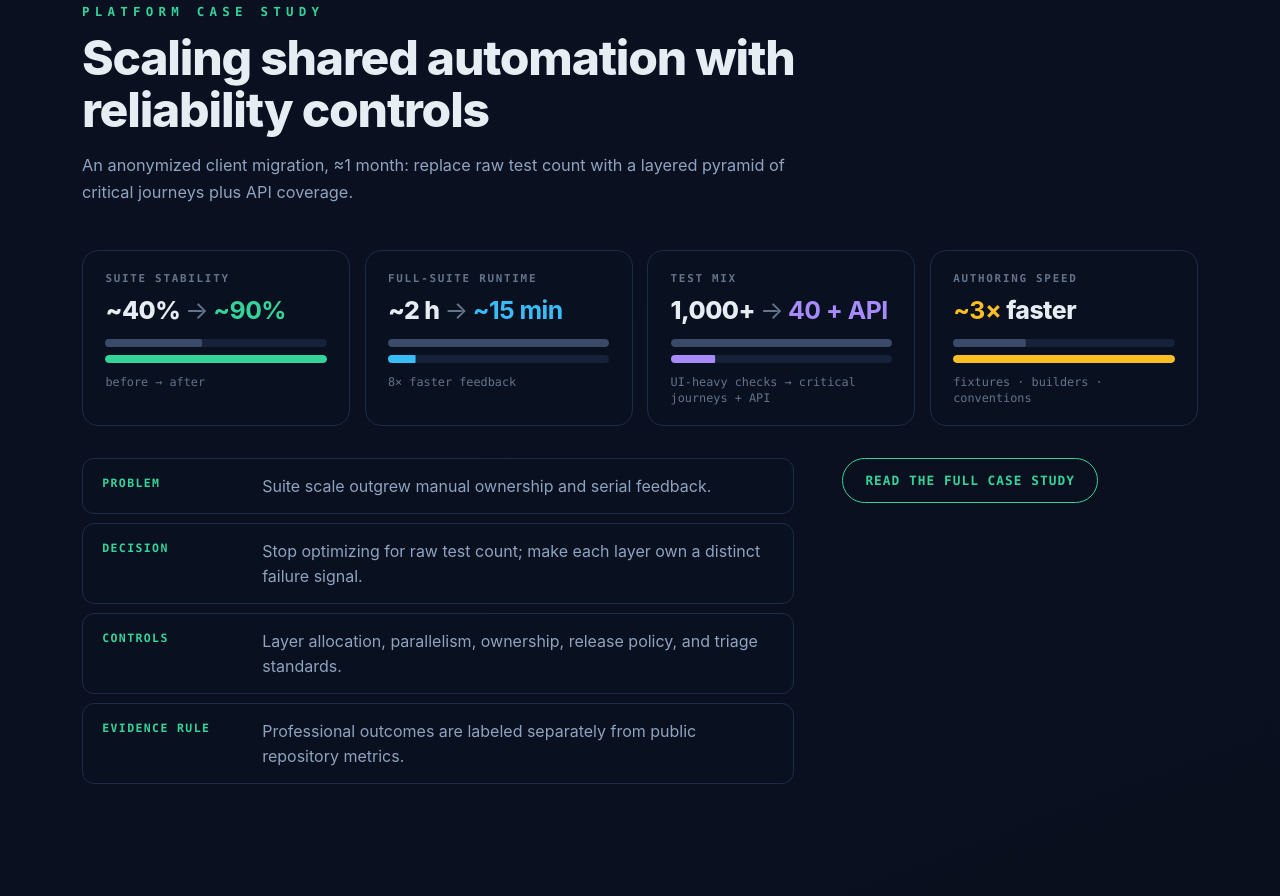
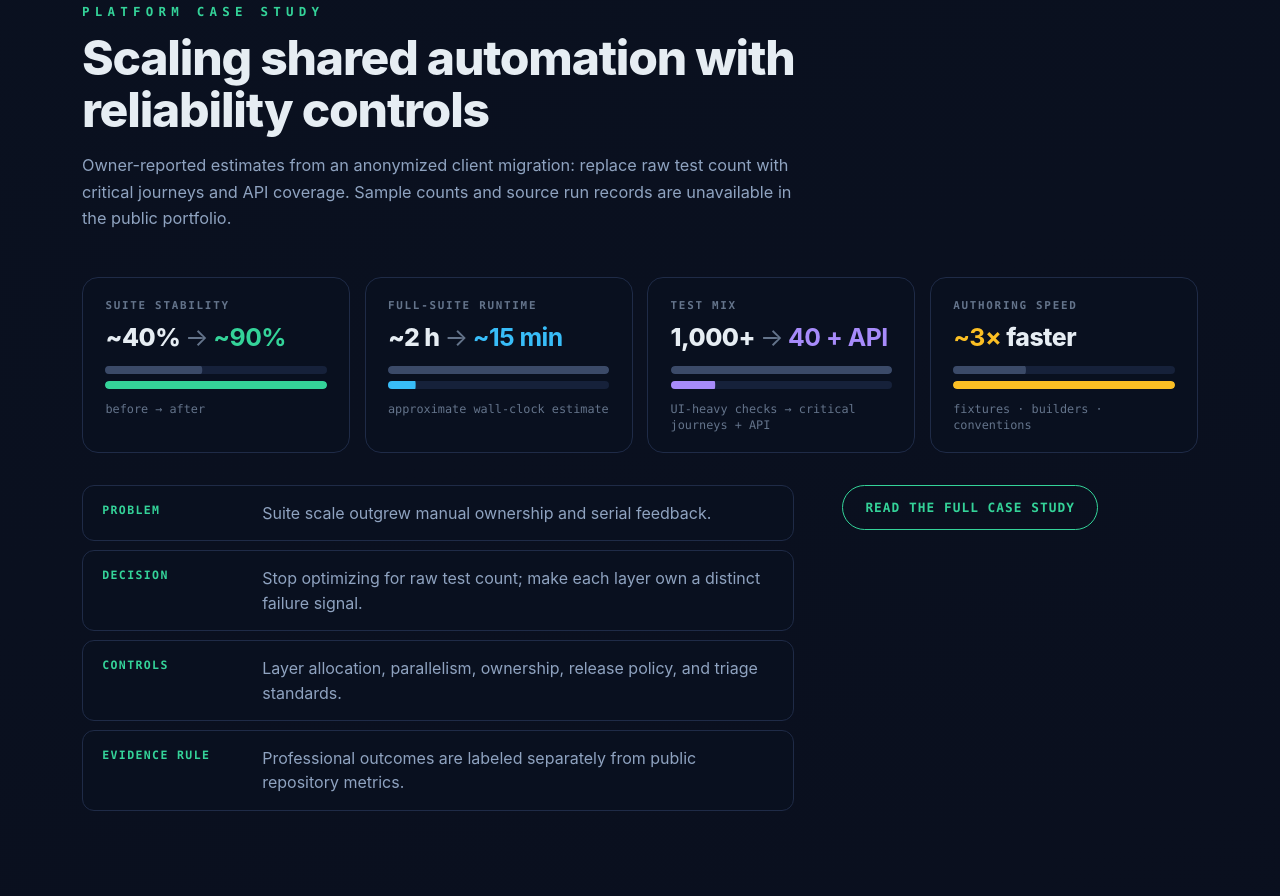
Before and after one commit to qa-test-automation-frameworks/.github, a plain HTML site: page site/index.html in a window 1280 px wide. Shown: the part 3715-4611 px from the top of the page. Drawn offline with Linux system fonts and the light colour scheme.

Commit message:
I clarified the case study estimates

```diff
--- a/site/index.html
+++ b/site/index.html
@@ -224,8 +224,9 @@
           <p class="eyebrow">PLATFORM CASE STUDY</p>
           <h2 id="case-study-title">Scaling shared automation with reliability controls</h2>
           <p class="section-intro">
-            An anonymized client migration, ≈1 month: replace raw test count with a
-            layered pyramid of critical journeys plus API coverage.
+            Owner-reported estimates from an anonymized client migration: replace
+            raw test count with critical journeys and API coverage. Sample counts
+            and source run records are unavailable in the public portfolio.
           </p>
         </div>
 
@@ -242,7 +243,7 @@
             <p class="metric-value">~2 h <span class="arrow">→</span> <strong>~15 min</strong></p>
             <div class="bar dim"><span class="fill" style="--w:1"></span></div>
             <div class="bar"><span class="fill accent" style="--w:.125"></span></div>
-            <p class="metric-note">8× faster feedback</p>
+            <p class="metric-note">approximate wall-clock estimate</p>
           </article>
           <article class="metric" style="--a:#a78bfa">
             <p class="metric-label">TEST MIX</p>
```
Also changed, not shown: profile/assets/metrics.svg, 3 other files.
